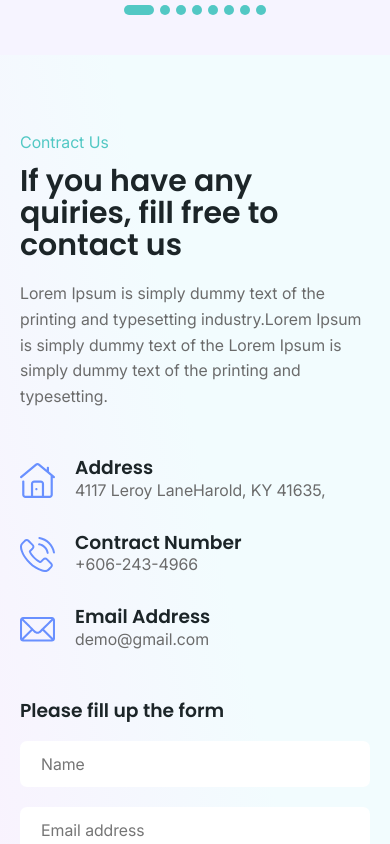
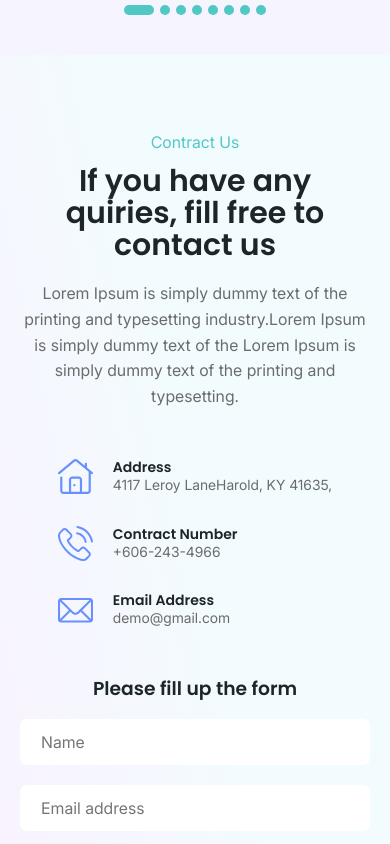
Before and after one commit to FezileChelebiyeva/Posing, a React (Create React App) app: page / in a window 390 px wide. Shown: the part 10700-11544 px from the top of the page. Built offline with nearby package versions, Linux system fonts and the light colour scheme.

Commit message:
contact ress

```diff
--- a/src/components/pages/home/contact-us-section/ContactUsSection.module.scss
+++ b/src/components/pages/home/contact-us-section/ContactUsSection.module.scss
@@ -7,9 +7,6 @@
     .contact_details {
       width: 40%;
       .section_head {
-        .first_title {
-          color: #52c8c4;
-        }
         .section_title {
           font-size: 42px;
           margin-top: 10px;
@@ -18,6 +15,7 @@
         }
       }
       .detail_infos {
+        .div {
           display: flex;
           flex-direction: column;
           row-gap: 30px;
@@ -26,6 +24,7 @@
             display: flex;
             align-items: center;
             column-gap: 20px;
+          }
         }
       }
     }
@@ -108,6 +107,7 @@
     .contact_us_section {
       .contact_details {
         .section_head {
+          text-align: center;
           .section_title {
             font-size: 30px;
             line-height: 32px;
@@ -115,7 +115,18 @@
           }
         }
       }
+      .detail_infos {
+        display: flex;
+        justify-content: center;
+        h3,
+        p {
+          font-size: 14px;
+        }
+      }
       .form_section {
+        .form_title {
+          text-align: center;
+        }
         .form {
           .input_control {
             flex-direction: column;
--- a/src/components/pages/home/contact-us-section/ContactUsSection.tsx
+++ b/src/components/pages/home/contact-us-section/ContactUsSection.tsx
@@ -3,6 +3,7 @@ import Button from "../../../shared/Button/MainButton";
 import contact_icon1 from "../../../../assets/images/home/contact-us-section/icons/contact_icon_1.svg";
 import contact_icon2 from "../../../../assets/images/home/contact-us-section/icons/contact_icon_2.svg";
 import contact_icon3 from "../../../../assets/images/home/contact-us-section/icons/contact_icon_3.svg";
+import ScrollAnimation from "../../../shared/Animations/ScrollAnimation/ScrollAnimation";
 const ContactUsSection = () => {
   return (
     <section id="contact_us" className={styles.contact_us_section_all}>
@@ -10,7 +11,9 @@ const ContactUsSection = () => {
         <div className={styles.contact_us_section}>
           <div className={styles.contact_details}>
             <div className={styles.section_head}>
-              <p className={styles.first_title}>Contract Us</p>
+              <ScrollAnimation>
+                <div>Contract Us</div>
+              </ScrollAnimation>
               <h1 className={styles.section_title}>
                 If you have any quiries, fill free to contact us
               </h1>
@@ -21,6 +24,7 @@ const ContactUsSection = () => {
               </p>
             </div>
             <div className={styles.detail_infos}>
+              <div className={styles.div}>
                 <div className={styles.contact_kinds_info}>
                   <div>
                     <img src={contact_icon1} alt="contact-icon" />
@@ -52,6 +56,7 @@ const ContactUsSection = () => {
                 </div>
               </div>
             </div>
+          </div>
           <div className={styles.form_section}>
             <form action="" className={styles.form}>
               <h3 className={styles.form_title}>Please fill up the form</h3>
@@ -67,7 +72,7 @@ const ContactUsSection = () => {
               </div>
               <div className={styles.input_control}>
                 <input
-                  type="text"
+                  type="number"
                   name=""
                   id=""
                   placeholder="Phone number"
```
Lines whose indentation alone changed are shown as unchanged.
